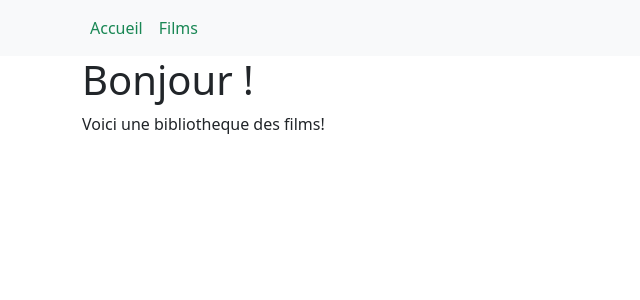
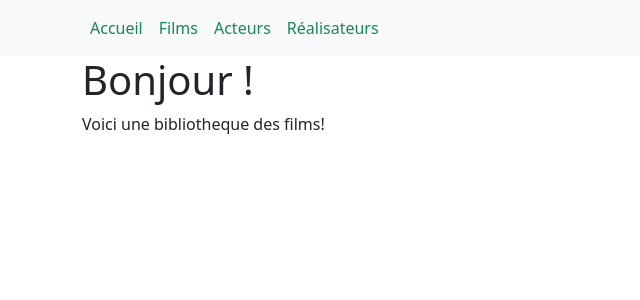
Before and after one commit to Olmehan/ma-bibliotheque, a React (Create React App) app: page / in a window 1280 px wide. Shown: the top 300 px of the page, without its empty margins (0-640 px from the left). Built offline with nearby package versions, Linux system fonts and the light colour scheme.

Commit message:
ajout menu acteurs et realisateurs

```diff
--- a/src/components/NavMenu.js
+++ b/src/components/NavMenu.js
@@ -10,8 +10,9 @@ const NavMenu = () => {
                     <Nav className="me-auto">
                         <Nav.Link href="/" className="text-success">Accueil</Nav.Link>
                         <Nav.Link href="/pageFilms" className="text-success">Films</Nav.Link>
-                        {/* <Nav.Link href="">Acteurs</Nav.Link>
-                        <Nav.Link href="">À propos</Nav.Link> */}
+                        <Nav.Link href="/pageActeurs" className="text-success">Acteurs</Nav.Link>
+                        <Nav.Link href="/pageRealisateurs" className="text-success">Réalisateurs</Nav.Link>
+                        {/* <Nav.Link href="" className="float-end">À propos</Nav.Link> */}
                     </Nav>
                 </Navbar.Collapse>
             </Container>
```
